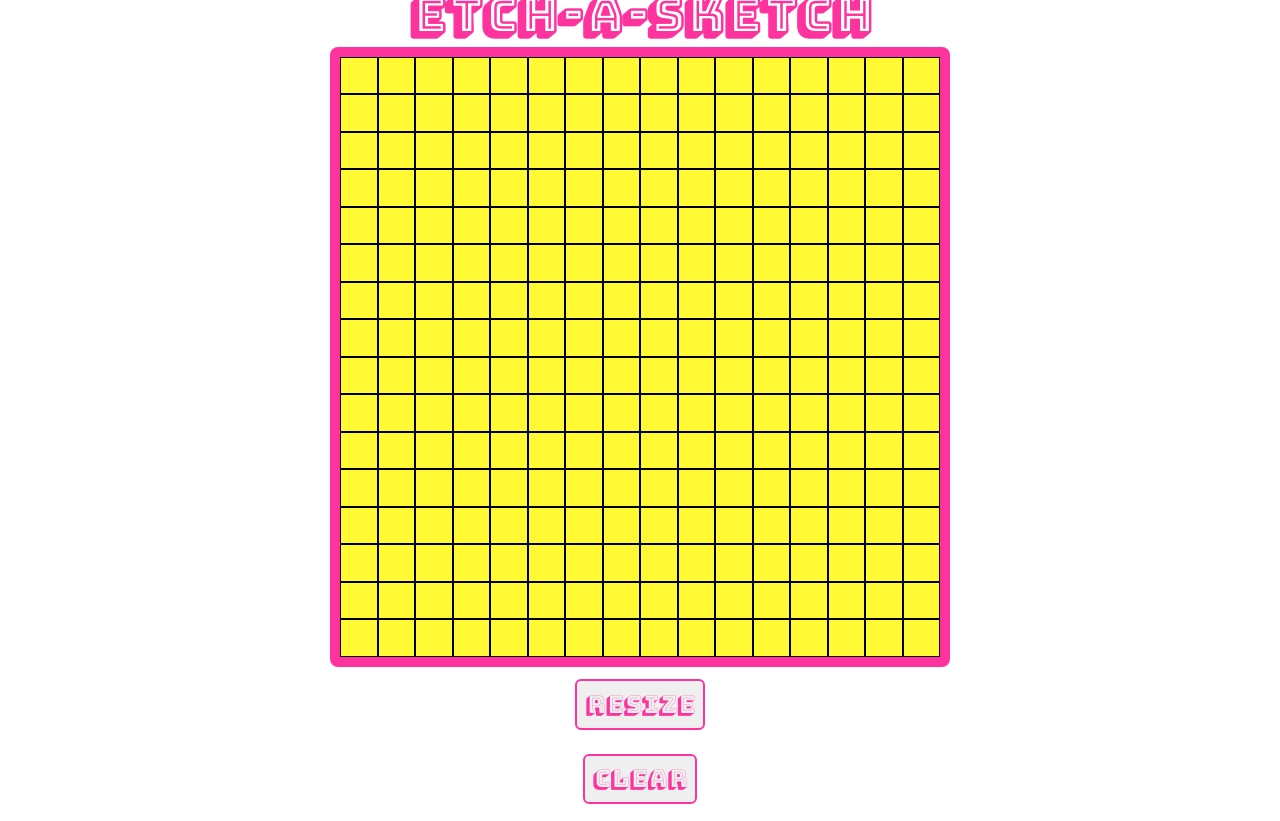
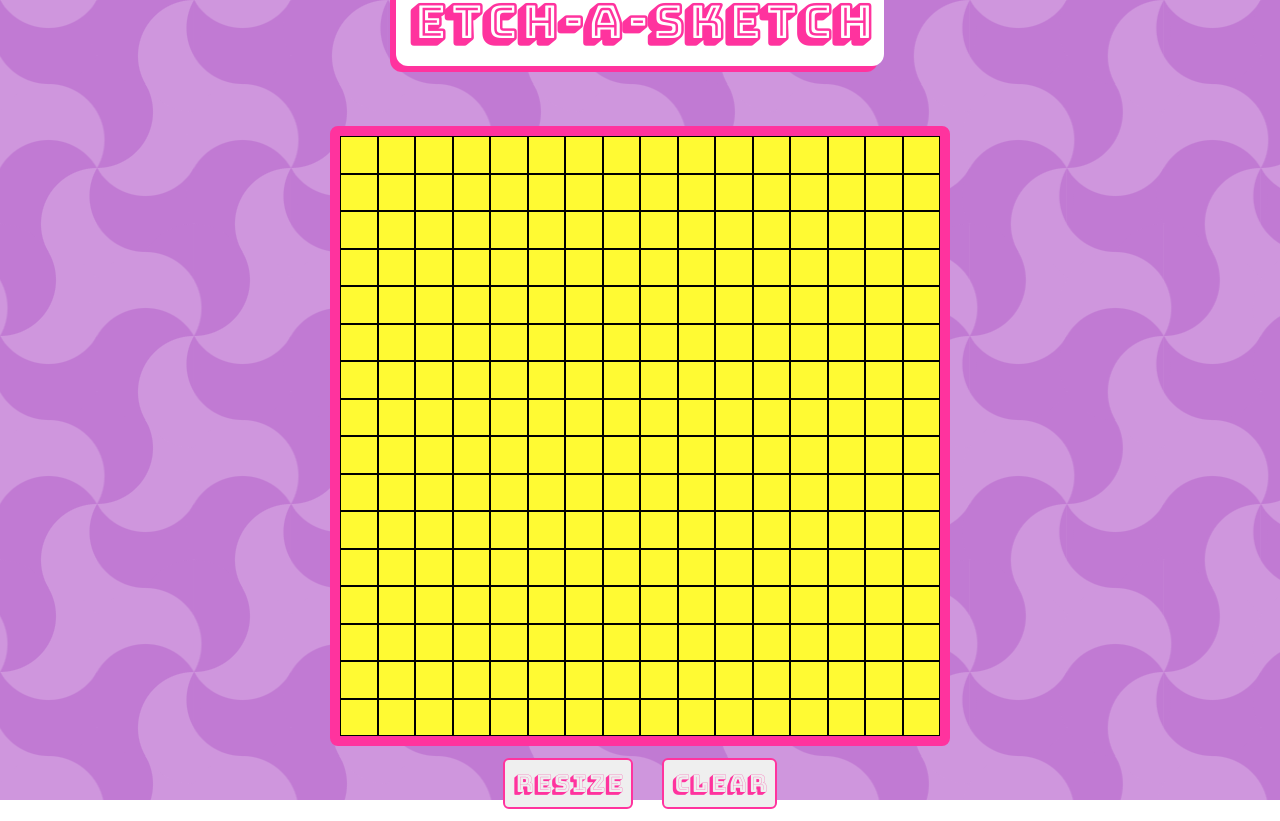
Before and after one commit to viej20/etch-a-sketch, a plain HTML site: page index.html in a window 1280 px wide. Drawn offline with Linux system fonts and the light colour scheme.

Commit message:
Updated styling

```diff
--- a/index.html
+++ b/index.html
@@ -22,8 +22,11 @@
             <!--<div> go here-->
         </main>
 
+        <div>
         <button id="size">Resize</button>
         <button id="clear">Clear</button>
+        </div>
+
     </div>
 
 </body>
--- a/javascript.js
+++ b/javascript.js
@@ -21,11 +21,12 @@
 //creates sketch when hovering
     const allCells = document.getElementsByClassName("cell");
     let allCellsArray = Array.from(allCells);
+    let color = 'black';
 
     allCellsArray.forEach( (div) => {
 
         div.addEventListener('mouseover', () =>{
-            div.style.setProperty('background-color', 'black'); //a better way to set css properties, sets specific css property
+            div.style.setProperty('background-color', color); //a better way to set css properties, sets specific css property
         })
     });
 
--- a/style.css
+++ b/style.css
@@ -13,6 +13,37 @@
     height: 100vh;
     flex-direction: column;
     color: #ff339e;
+
+
+        --r: 56px; /* control the size */
+        --c1: #C17AD3 /*color 1*/ 99%,#0000 101%;
+        --c2: #cf96dd /*color 2*/ 99%,#0000 101%;
+
+        --s:calc(var(--r)*.866);  /* .866 = cos(30deg) */
+        --g0:radial-gradient(var(--r),var(--c1));
+        --g1:radial-gradient(var(--r),var(--c2));
+        --f:radial-gradient(var(--r) at calc(100% + var(--s)) 50%,var(--c1));
+        --p:radial-gradient(var(--r) at 100% 50%,var(--c2));
+        background:
+          var(--f) 0 calc(-5*var(--r)/2),
+          var(--f) calc(-2*var(--s)) calc(var(--r)/2),
+          var(--p) 0 calc(-2*var(--r)),
+          var(--g0) var(--s) calc(-5*var(--r)/2),
+          var(--g1) var(--s) calc( 5*var(--r)/2),
+          radial-gradient(var(--r) at 100% 100%,var(--c1)) 0 calc(-1*var(--r)),
+          radial-gradient(var(--r) at 0%   50% ,var(--c1)) 0 calc(-4*var(--r)),
+          var(--g1) calc(-1*var(--s)) calc(-7*var(--r)/2),
+          var(--g0) calc(-1*var(--s)) calc(-5*var(--r)/2),
+          var(--p) calc(-2*var(--s)) var(--r),
+          var(--g0) calc(-1*var(--s)) calc(var(--r)/ 2),
+          var(--g1) calc(-1*var(--s)) calc(var(--r)/-2),
+          var(--g0) 0 calc(-1*var(--r)),
+          var(--g1) var(--s) calc(var(--r)/-2),
+          var(--g0) var(--s) calc(var(--r)/ 2)
+          #cf96dd; /*color 2 again here (yes I got lazy defining a variable ) */
+        background-size: calc(4*var(--s)) calc(6*var(--r));
+
+
 }
 
 #grid{
@@ -28,6 +59,11 @@
 
 h1{
     font-size: 36pt;
+    background-color: white;
+    filter: drop-shadow(-6px 6px 0px #ff339e);
+    padding: .25em;
+    margin-bottom: 1.25em;
+    border-radius: .25em;
 }
 
 
@@ -44,4 +80,5 @@
     filter: drop-shadow(-3px 3px 0px #ff339e);
     border: 2px solid #ff339e;
     border-radius: .25em;
+    cursor: pointer;
 }
```
